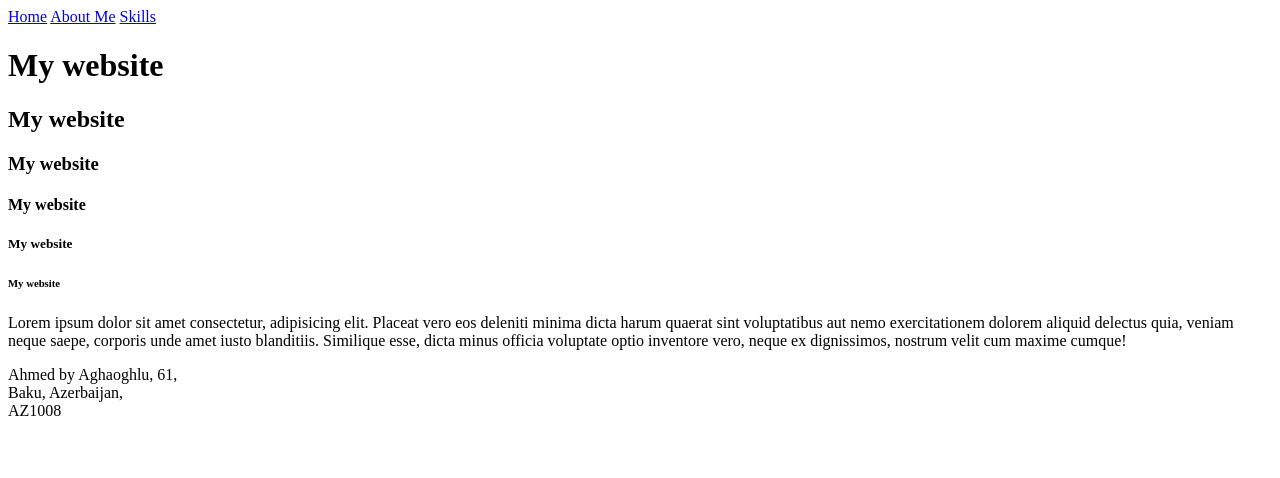
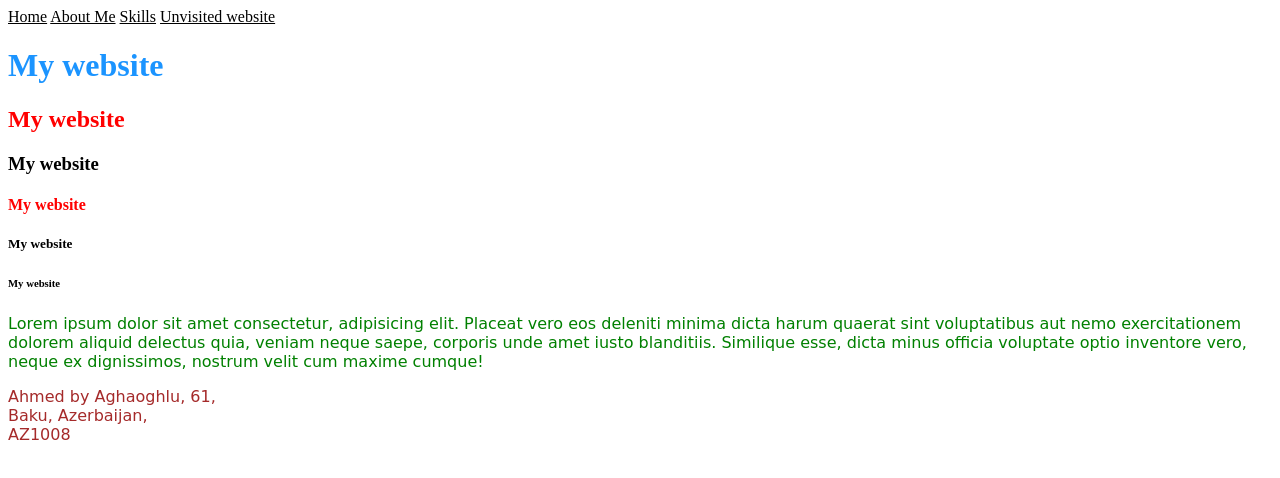
Before and after one commit to nsadili/wm1_fall2025, a plain HTML site: page week 01 & 02/index.html in a window 1280 px wide. Drawn offline with Linux system fonts and the light colour scheme; a web font is replaced by a local one.

Commit message:
Add week 03

```diff
--- a/week 01 & 02/index.html
+++ b/week 01 & 02/index.html
@@ -1,26 +1,68 @@
 <html>
 
+<head>
+    <link rel="preconnect" href="https://fonts.googleapis.com">
+    <link rel="preconnect" href="https://fonts.gstatic.com" crossorigin>
+    <link rel="stylesheet"
+                 href="https://fonts.googleapis.com/css2?family=Italianno&display=swap">
+
+    <link rel="stylesheet" href="./style.css">
+
+    <style>
+        p {
+            color: black;
+            font-family: Italianno, cursive;
+        }
+
+        #first-paragraph {
+            color: green;
+        }
+
+        #second-paragraph {
+            color: brown;
+        }
+
+        .red-text {
+            color: red;
+        }
+
+        a:link {
+            color: black;
+        }
+
+        a:hover {
+            background-color: black;
+            color: white;
+        }
+    </style>
+
+
+</head>
+
 <body>
-    <a href="index.html">Home</a>
+    <a class="red-text" href="index.html">Home</a>
     <a href="resume.html">About Me</a>
     <a href="skills.html">Skills</a>
+    <a href="tiktok.com">Unvisited website</a>
 
 
-    <h1>My website</h1>
-    <h2>My website</h2>
+    <h1 style="color: rgb(27, 148, 255);">My website</h1>
+    <h2 style="color: red;">My website</h2>
     <h3>My website</h3>
-    <h4>My website</h4>
+    <h4 class="red-text">My website</h4>
     <h5>My website</h5>
     <h6>My website</h6>
 
 
-    <p>Lorem ipsum dolor sit amet consectetur, adipisicing elit. Placeat vero eos deleniti minima dicta harum quaerat
+    <p id="first-paragraph" class="red-text">Lorem ipsum dolor sit amet consectetur, adipisicing elit. Placeat vero eos
+        deleniti minima
+        dicta harum quaerat
         sint voluptatibus aut nemo exercitationem dolorem aliquid delectus quia, veniam neque saepe, corporis unde amet
         iusto blanditiis.
         Similique esse, dicta minus officia voluptate optio inventore vero, neque ex dignissimos,
         nostrum velit cum maxime cumque!</p>
 
-    <p>Ahmed by Aghaoghlu, 61,
+    <p id="second-paragraph" class="red-text">Ahmed by Aghaoghlu, 61,
         <br />
         Baku, Azerbaijan,
         <br>
--- /dev/null
+++ b/week 01 & 02/style.css
@@ -0,0 +1,7 @@
+body {
+    background-color: white;
+}
+
+p {
+    color: blue;
+}
```
Also changed, not shown: week 01 & 02/resume.html (+13 -1 lines).
